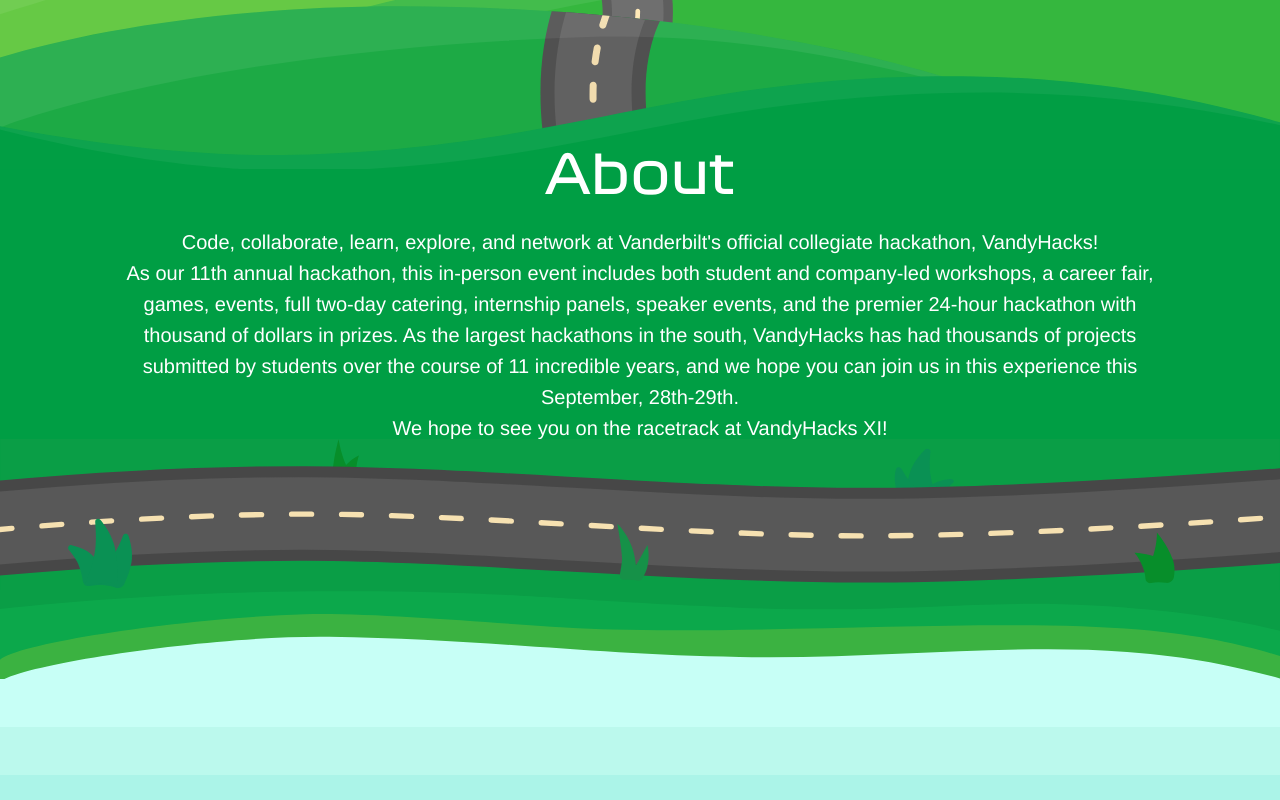
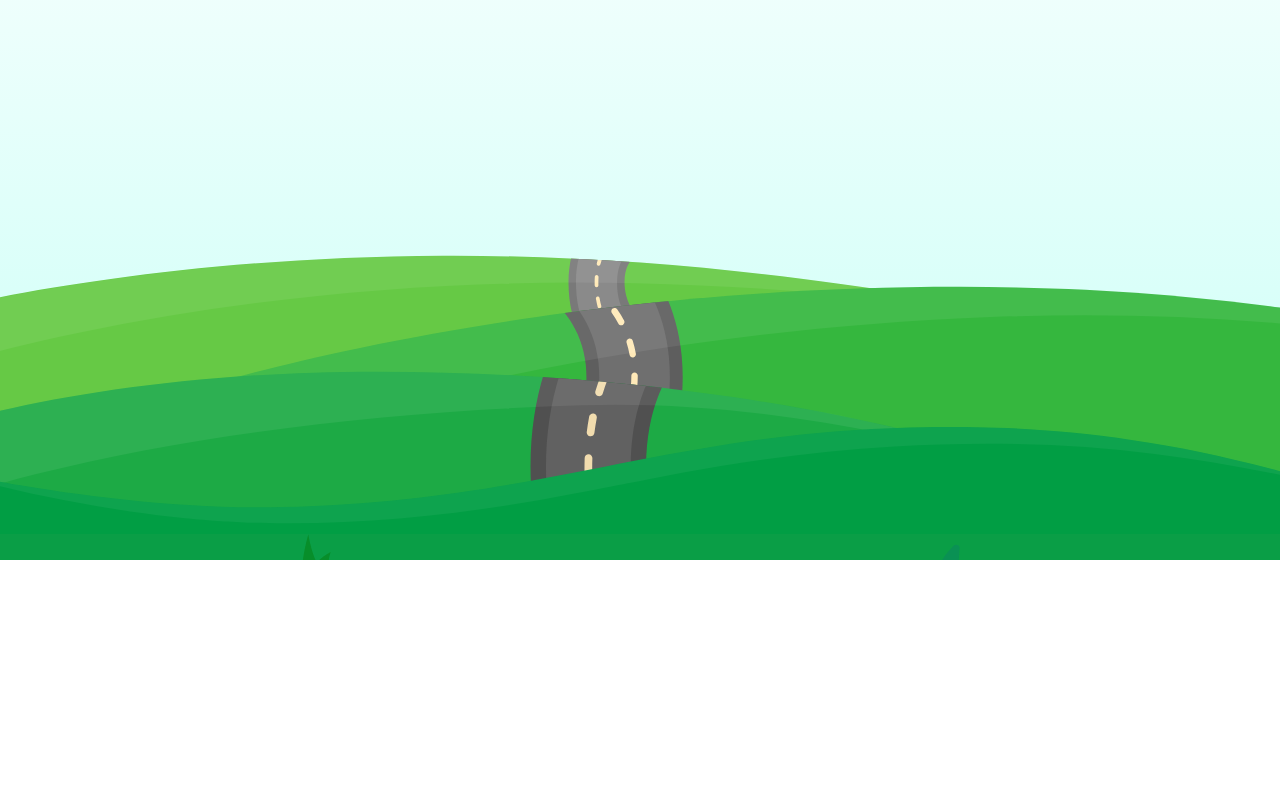
Before and after one commit to VandyHacks/vh11-promo-site, a React (Create React App) app: page / in a window 1280 px wide. Shown: the part 1040-1840 px from the top of the page. Built offline with nearby package versions, Linux system fonts and the light colour scheme.

Commit message:
parallax effect on about

```diff
--- a/package.json
+++ b/package.json
@@ -11,6 +11,7 @@
     "@types/node": "^16.18.94",
     "@types/react": "^18.2.74",
     "@types/react-dom": "^18.2.24",
+    "gsap": "^3.12.5",
     "i": "^0.3.7",
     "marquee": "^0.2.1",
     "react": "^18.2.0",
--- a/src/about/About.tsx
+++ b/src/about/About.tsx
@@ -1,67 +1,86 @@
-import React from "react";
-import {Image, Text, Flex, Box} from "@mantine/core";
-import {useViewportSize} from "@mantine/hooks";
-import about_top from "../assets/about/about_top.svg";
-import about_road from "../assets/about/about_road.svg";
-import about_front_grass from "../assets/about/about_front_grass.svg";
-import about_bottom from "../assets/about/about_bottom.svg";
-import ducky_red from "../assets/hero/ducky_red.svg";
+import React, { useRef, useEffect, useState } from 'react';
+import { gsap } from "gsap";
+import { ScrollTrigger } from "gsap/dist/ScrollTrigger";
+import { Image, Text, Box } from "@mantine/core";
+import aboutHill1 from "../assets/about/about_hill_1.svg";
+import aboutHill2 from "../assets/about/about_hill_2.svg";
+import aboutHill3 from "../assets/about/about_hill_3.svg";
+import aboutHill4 from "../assets/about/about_hill_4.svg";
+import aboutRoad from "../assets/about/about_road.svg";
 
 function About() {
-    const {height, width} = useViewportSize();
+    const [gradientProgress, setGradientProgress] = useState(100);
+    const parallaxRef = useRef(null);
+    const hill1Ref = useRef(null);
+    const hill2Ref = useRef(null);
+    const hill3Ref = useRef(null);
+    const hill4Ref = useRef(null);
+    const roadRef = useRef(null);
+    const contentRef = useRef(null);
+
+    useEffect(() => {
+        let ctx = gsap.context(() => {
+            gsap.registerPlugin(ScrollTrigger);
+
+            const tl = gsap.timeline({
+                defaults: { duration: 1 },
+                scrollTrigger: {
+                    trigger: parallaxRef.current,
+                    start: "top top",
+                    end: "2500 bottom",
+                    scrub: true,
+                    pin: true,
+                    onUpdate: (self) => {
+                        setGradientProgress(100 - Math.ceil(self.progress * 100));
+                    },
+                },
+            });
+
+            tl.to(hill1Ref.current, { y: "80%", ease: "none" }, 0);
+            tl.to(hill2Ref.current, { y: "30%", ease: "none" }, 0);
+            tl.to(hill3Ref.current, { y: "-60%", ease: "none" }, 0);
+            tl.to(hill4Ref.current, { y: "-95%", ease: "none" }, 0);
+            tl.to(roadRef.current, { y: "-50%", ease: "none" }, 0);
+            tl.to(contentRef.current, { y: "-350%", opacity: 1, ease: "none" }, 0);
+        });
+
+        return () => ctx.revert();
+    }, []);
 
     return (
-        <>
-            <Image
-                bg="#C7FFF6"
-                src={about_top}
-                ml="auto"
-                w="100%"
-                style={{color: 'white', marginTop: "150px", marginBottom: "-45px"}}
-                alt="top of about page"/>
-            <Flex
-                w="100%"
-                direction={"column"}
-                justify={"center"}
-                align="center"
-                ta="center"
-                bg="#009e44"
-            >
-                <div className="header_text" style={{color: 'white'}}>
-                    About
-                </div>
-                <Text
-                    className="body_text"
-                    c="white"
-                    fz="20px"
-                    m="10px 100px 20px 100px"
-                >
-                    Code, collaborate, learn, explore, and network at Vanderbilt's official collegiate hackathon,
-                    VandyHacks!
-                    <br></br>
-                    As our 11th annual hackathon, this in-person event includes both student and company-led
-                    workshops, a career fair, games, events, full two-day catering, internship panels, speaker events,
-                    and the premier 24-hour hackathon with thousand of dollars in prizes.
-                    As the largest hackathons in the south, VandyHacks has had thousands of
-                    projects submitted by students over the course of 11 incredible years, and we hope you can join
-                    us in this experience this September, 28th-29th.
-                    <br></br>
-                    We hope to see you on the racetrack at VandyHacks XI!
+        <Box ref={parallaxRef} style={{
+            height: '100vh',
+            position: 'relative',
+            overflow: 'hidden',
+            background: `linear-gradient(#FFF, #C7FFF6 ${gradientProgress}%)`
+        }}>
+            <Image ref={hill1Ref} src={aboutHill1} alt="Hill 1" style={{ position: 'absolute', zIndex: 9, bottom: 20, left: '-5%', width: '110%' }} />
+            <Image ref={hill2Ref} src={aboutHill2} alt="Hill 2" style={{ position: 'absolute', zIndex: 9, bottom: -50, left: '15%', width: '110%' }} />
+            <Image ref={hill3Ref} src={aboutHill3} alt="Hill 3" style={{ position: 'absolute', zIndex: 11, bottom: 10, left: '-5%', width: '110%' }} />
+            <Image ref={hill4Ref} src={aboutHill4} alt="Hill 4" style={{ position: 'absolute', zIndex: 11, bottom: 0, left: '-5%', width: '110%' }} />
+
+            <Box ref={contentRef} style={{
+                position: 'absolute',
+                top: '100%',
+                left: '50%',
+                transform: 'translate(-50%, -50%)',
+                textAlign: 'center',
+                color: 'white',
+                zIndex: 10,
+                opacity: 0,
+                backgroundColor: 'rgba(0, 0, 0, 0.5)',
+                padding: '20px',
+                borderRadius: '10px',
+            }}>
+                <Text className="header_text" style={{ color: 'white', marginBottom: '20px' }}>
+                    About VandyHacks
                 </Text>
-
-                <div className="m_about_curve">
-                    <div className="m_about">
-                        <Image pos="absolute" w="15%" src={ducky_red} alt="Janice"/>
-                    </div>
-                </div>
-                <Image w="100%" mt="-25px" src={about_road} alt="road for ducky"/>
-
-            </Flex>
-            <Image w="100%" bg="#C7FFF6" src={about_bottom} alt="bottom of about page"/>
-            <Box bg="#C7FFF6" h="6vh"></Box>
-            <Box bg="#BBF9ED" h="6vh"></Box>
-            <Box bg="#ABF4E8" h="6vh"></Box>
-        </>
+                <Text className="body_text" style={{ color: 'white', maxWidth: '600px', margin: '0 auto' }}>
+                    VandyHacks is Vanderbilt's premiere hackathon, bringing together students from across the country for 36 hours of coding, learning, and innovation. Join us for workshops, networking, and the chance to turn your ideas into reality!
+                </Text>
+            </Box>
+            <Image ref={roadRef} src={aboutRoad} alt="Road" style={{ position: 'absolute', zIndex: 11, bottom: -140, left: '-5%', width: '110%'}} />
+        </Box>
     );
 }
 
```
